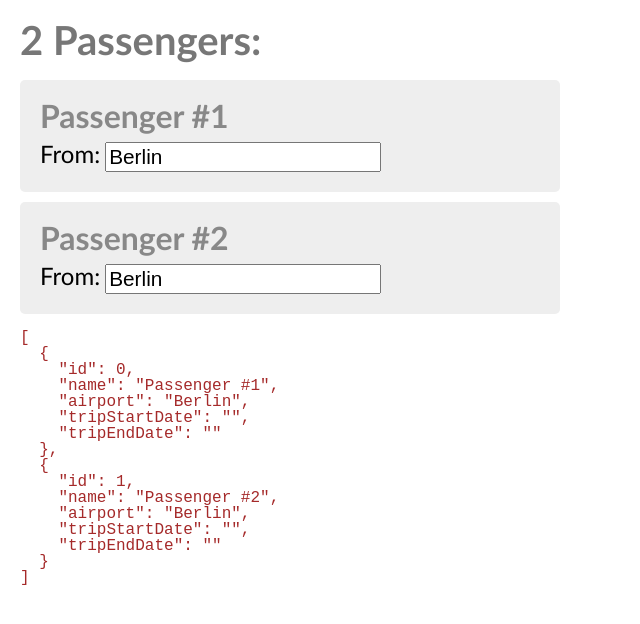
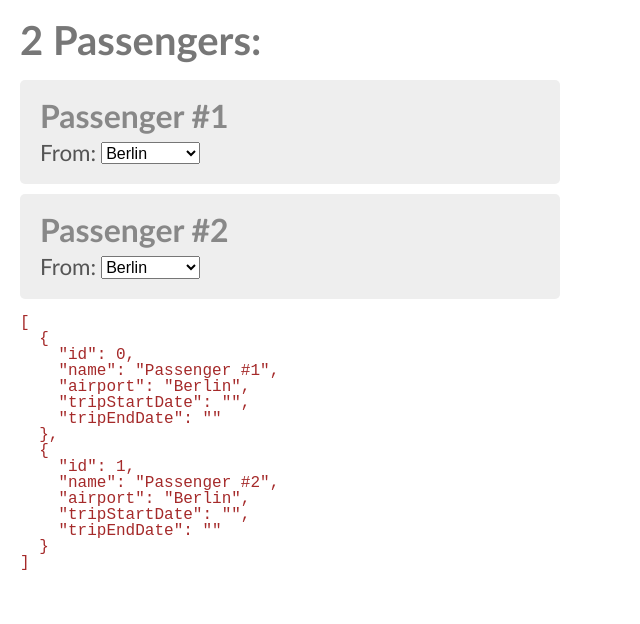
Before and after one commit to edwardtanguay/react-maintain-state-variables-via-props, a React (Create React App) app: page / in a window 1280 px wide. Shown: the top 624 px of the page, without its empty margins (0-640 px from the left). Built offline with nearby package versions, Linux system fonts and the light colour scheme.

Commit message:
insert new dropdown

```diff
--- a/src/App.scss
+++ b/src/App.scss
@@ -38,13 +38,14 @@ body {
 				display: flex;
 				label {
 					margin: 0 5px 0 0;
-					font-size: 1.5rem;
-					::after {
+					font-size: 1.4rem;
+					color: #555;
+					&:after {
 						content: ":";
 					}
 				}
-				input {
-					font-size: 1.3rem;
+				select {
+					font-size: 1rem;
 				}
 			}
 		}
--- a/src/components/AirportControl.js
+++ b/src/components/AirportControl.js
@@ -1,16 +1,14 @@
 import { useState } from 'react';
 
-const _airports = ['Berlin', 'Hamburg', 'Munich', 'Hannover'];
+const _airports = ['Berlin', 'Hamburg', 'Munich', 'Hannover', 'Düsseldorf'];
 
 export const AirportControl = ({ label, airport, handleChangeAirport }) => {
 	// const [airport, setAirport] = useState(_airport);
 
 	return (
 		<div className="control_airport">
-			<label>
-				<h5>{label}</h5>
-			</label>
-			<input
+			<label>{label}</label>
+			{/* <input
 				placeholder="Choose an airport"
 				list="opts"
 				value={airport}
@@ -22,7 +20,14 @@ export const AirportControl = ({ label, airport, handleChangeAirport }) => {
 						{_airport}
 					</option>
 				))}
-			</datalist>
+			</datalist> */}
+			<select value={airport} onChange={(e) => handleChangeAirport(e.target.value)}>
+				{_airports.map((_airport, index) => (
+					<option key={index} value={_airport}>
+						{_airport}
+					</option>
+				))}
+			</select>
 		</div>
 	)
 }
```
